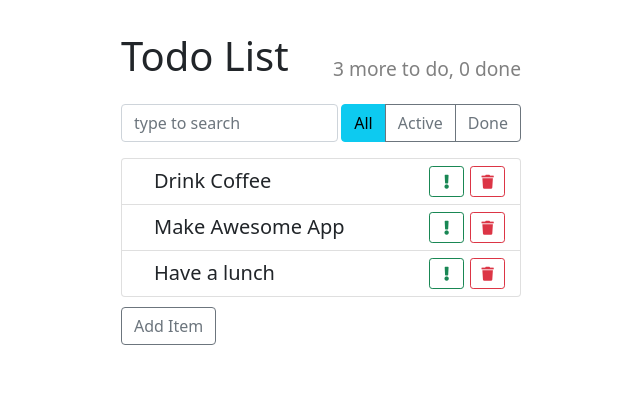
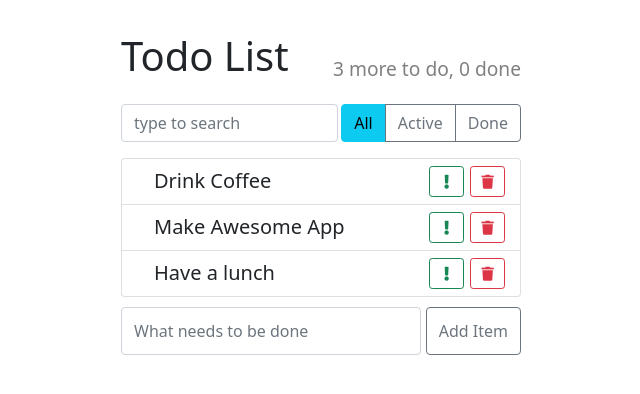
Before and after one commit to asqararslonov/Todo-List, a React (Create React App) app: page / in a window 1280 px wide. Shown: the top 394 px of the page, without its empty margins (319-959 px from the left). Built offline with nearby package versions, Linux system fonts and the light colour scheme.

Commit message:
lastest todo-list part

```diff
--- a/src/components/App/App.js
+++ b/src/components/App/App.js
@@ -15,6 +15,8 @@ class App extends Component {
       this.createTodoItem("Make Awesome App"),
       this.createTodoItem("Have a lunch"),
     ],
+    term: '',
+    filterBy: 'all' // all, active, done
   };
 
   onItemDelete = (id) => {
@@ -46,62 +48,90 @@ class App extends Component {
     });
   };
 
-  toggleProperty= (arr, id, propName) => {
+  toggleProperty = (arr, id, propName) => {
     const idx = arr.findIndex( el => el.id === id );
     const oldItem = arr[idx];
-    const newItem = { ...[oldItem],[propName]: !oldItem[propName]};
+    const newItem = { ...oldItem, [propName]: !oldItem[propName]};
 
     return [
       ...arr.slice(0, idx),
       newItem,
       ...arr.slice(idx + 1)
     ];
-
-  }
-
+  };
 
   onToggleImportant = (id) => {
     this.setState( (state) => {
-
       return {
         todoData: this.toggleProperty(state.todoData, id, 'important')
       }
     });
-
   };
 
   onToggleDone = (id) => {
     this.setState( (state) => {
       return {
-        todoData: this.toggleProperty(state.todoData, id,  'done')
+        todoData: this.toggleProperty(state.todoData, id, 'done')
       }
     });
   };
 
+  onSearchChange = (term) => {
+    this.setState({ term });
+  };
+
+  onFilterChange = (filter) => this.setState({ filterBy: filter });
+
+  search = (items, term) => {
+    return items.filter( item => item.label.toLowerCase()
+        .indexOf(term.toLowerCase()) > -1);
+  };
+
+  filter = (items, filter) => {
+    switch (filter) {
+      case 'all':
+        return items;
+      case 'active':
+        return items.filter(el => !el.done);
+      case 'done':
+        return items.filter(el => el.done);
+      default:
+        return items;
+    }
+  };
+
   render() {
-    const { todoData } = this.state;
-    const { onItemDelete, addItem, onToggleImportant, onToggleDone } = this;
+    const { todoData, term, filterBy } = this.state;
+    const {
+      onItemDelete, addItem, onToggleImportant,
+      onToggleDone, search, onSearchChange, filter,
+      onFilterChange
+    } = this;
 
-    const doneCount  = todoData.filter(el => el.done).length
-    const todoCount  = todoData.length - doneCount
+    const visibleItems = filter(search(todoData, term), filterBy);
+
+    const doneCount = todoData.filter( el => el.done).length;
+    const todoCount = todoData.length - doneCount;
+
     return (
         <div className="todo-app">
-
           <AppHeader toDo={todoCount} done={doneCount} />
           <div className="top-panel d-flex">
-            <SearchPanel />
-            <ItemStatusFilter />
+            <SearchPanel onSearchChange={onSearchChange} />
+            <ItemStatusFilter
+                filter={filterBy}
+                onFilterChange={onFilterChange}
+            />
           </div>
 
           <TodoList
-              todos={todoData}
+              todos={visibleItems}
               onDelete={onItemDelete}
               onToggleImportant={onToggleImportant}
               onToggleDone={onToggleDone}
           />
           <ItemAddForm addItem={addItem} />
         </div>
-
     );
   }
 }
--- a/src/components/itemAddForm/item-add-form.js
+++ b/src/components/itemAddForm/item-add-form.js
@@ -4,18 +4,42 @@ import './itemAddForm.css';
 
 class ItemAddForm extends Component {
 
+	state = {
+		label: ''
+	}
+
+	onLabelChange = (e) => {
+		this.setState({ label: e.target.value });
+	};
+
+	onSubmit = (e) => {
+		const {label} = this.state;
+		e.preventDefault();
+
+		if( label.length > 0) {
+			this.props.addItem(label);
+			this.setState({label: ''});
+		}
+
+	};
+
 	render() {
-        const { addItem } = this.props;
+		const {onLabelChange, onSubmit, state: { label } } = this;
 
 		return (
-            <div className='item-add-form'>
-                <button
-                onClick={ () => addItem('Hello world') }
-                className='btn btn-outline-secondary'
-                >
+				<form className='item-add-form' onSubmit={ onSubmit } >
+					<input
+							type="text"
+							className='form-control'
+							onChange={onLabelChange}
+							value={label}
+							placeholder='What needs to be done'
+					/>
+
+					<button className='btn btn-outline-secondary'>
 						Add Item
 					</button>
-            </div>
+				</form>
 		)
 	}
 }
--- a/src/components/itemAddForm/itemAddForm.css
+++ b/src/components/itemAddForm/itemAddForm.css
@@ -1,3 +1,11 @@
 .item-add-form {
+    display: flex;
+    justify-content: space-between;
+    height: 3rem;
     margin-top: 10px;
 }
+
+.item-add-form input {
+    width: 75%;
+    margin-right: 3px;
+}
--- a/src/components/itemStatusFilter/item-status-filter.js
+++ b/src/components/itemStatusFilter/item-status-filter.js
@@ -2,17 +2,31 @@ import React from 'react';
 
 import './item-status-filter.css';
 
-const ItemStatusFilter = () => {
-  return (
-    <div className="btn-group">
-      <button type="button"
-              className="btn btn-info">All</button>
-      <button type="button"
-              className="btn btn-outline-secondary">Active</button>
-      <button type="button"
-              className="btn btn-outline-secondary">Done</button>
-    </div>
-  );
+const ItemStatusFilter = ({filter, onFilterChange}) => {
+
+	const buttons = [
+		{name: 'all', label: 'All'},
+		{name: 'active', label: 'Active'},
+		{name: 'done', label: 'Done'},
+	];
+
+	const btn = buttons.map(({name, label}) => {
+		const isActive = filter === name;
+		const classNames = isActive ? 'btn-info' : 'btn-outline-secondary';
+
+		return (
+				<button key={name}
+								type="button"
+								className={`btn ${classNames}`}
+								onClick={ () => onFilterChange(name)}
+				>
+					{label}
+				</button>
+		)
+	});
+
+
+	return <div className="btn-group">{btn}</div>;
 };
 
 export default ItemStatusFilter;
--- a/src/components/searchPanel/search-panel.js
+++ b/src/components/searchPanel/search-panel.js
@@ -1,13 +1,31 @@
-import React from 'react';
+import React, {Component} from 'react';
 
 import './search-panel.css';
 
-const SearchPanel = () => {
-  return (
-    <input type="text"
-              className="form-control search-input"
-              placeholder="type to search" />
-  );
+class SearchPanel extends Component {
+
+  state = {
+    term: ''
+  };
+
+
+  onSearchChange = (e) => {
+    const term = e.target.value;
+    this.setState({ term });
+    this.props.onSearchChange(term);
+  };
+
+  render() {
+    const {onSearchChange, state: { term } } = this;
+
+    return (
+        <input type="text"
+               value={term}
+               onChange={onSearchChange}
+               className="form-control search-input"
+               placeholder="type to search" />
+    );
+  }
 };
 
 export default SearchPanel;
```
Lines whose indentation alone changed are shown as unchanged.
